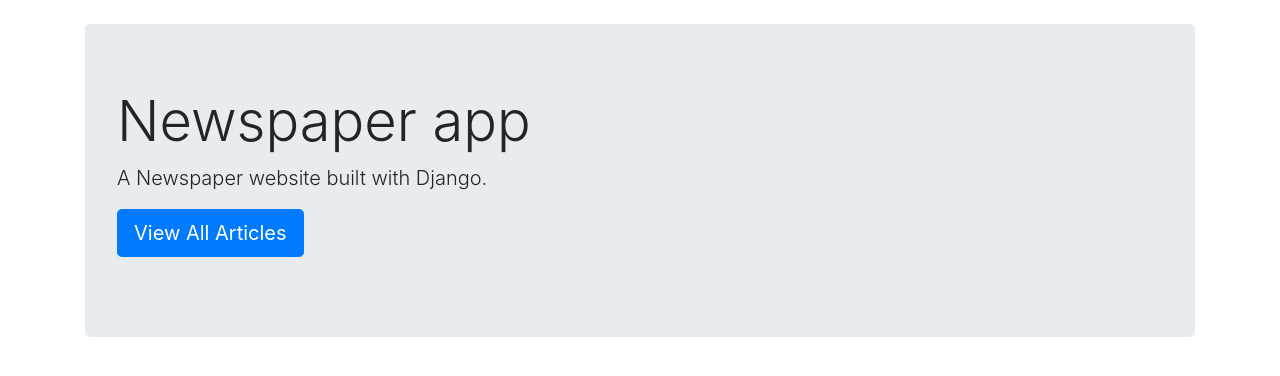
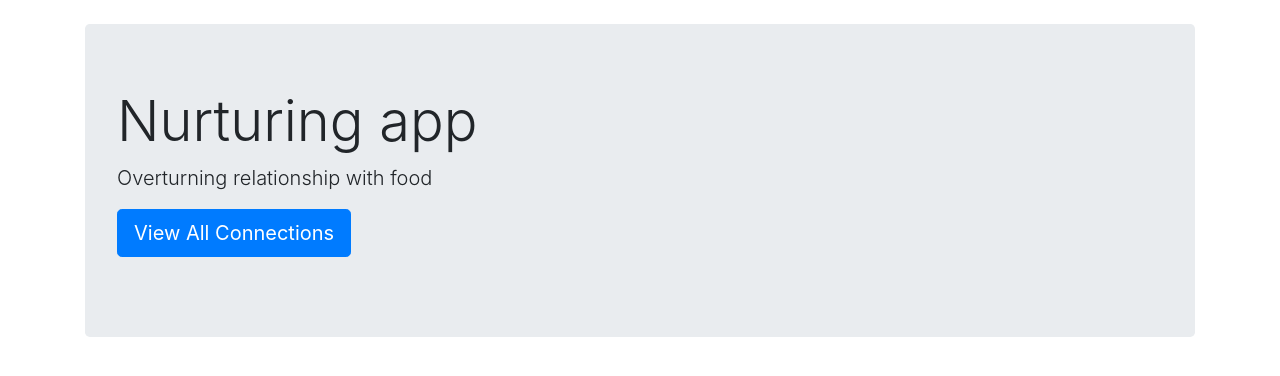
Before and after one commit to bebekim/emotionaleaters_scheduler, a Django app: page / in a window 1280 px wide. Shown: the part 56-432 px from the top of the page. Run offline with Django 3.2, Linux system fonts and the light colour scheme; some libraries are stand-ins or nearby versions.

Commit message:
Changed template wording

```diff
--- a/templates/home.html
+++ b/templates/home.html
@@ -4,10 +4,10 @@
 
 {% block content %}
 <div class="jumbotron">
-  <h1 class="display-4">Newspaper app</h1>
-  <p class="lead">A Newspaper website built with Django.</p>
+  <h1 class="display-4">Nurturing app</h1>
+  <p class="lead">Overturning relationship with food</p>
   <p class="lead">
-    <a class="btn btn-primary btn-lg" href="{% url 'connection' %}" role="button">View All Articles</a>
+    <a class="btn btn-primary btn-lg" href="{% url 'connection' %}" role="button">View All Connections</a>
   </p>
 </div>
 {% endblock content %}
```
